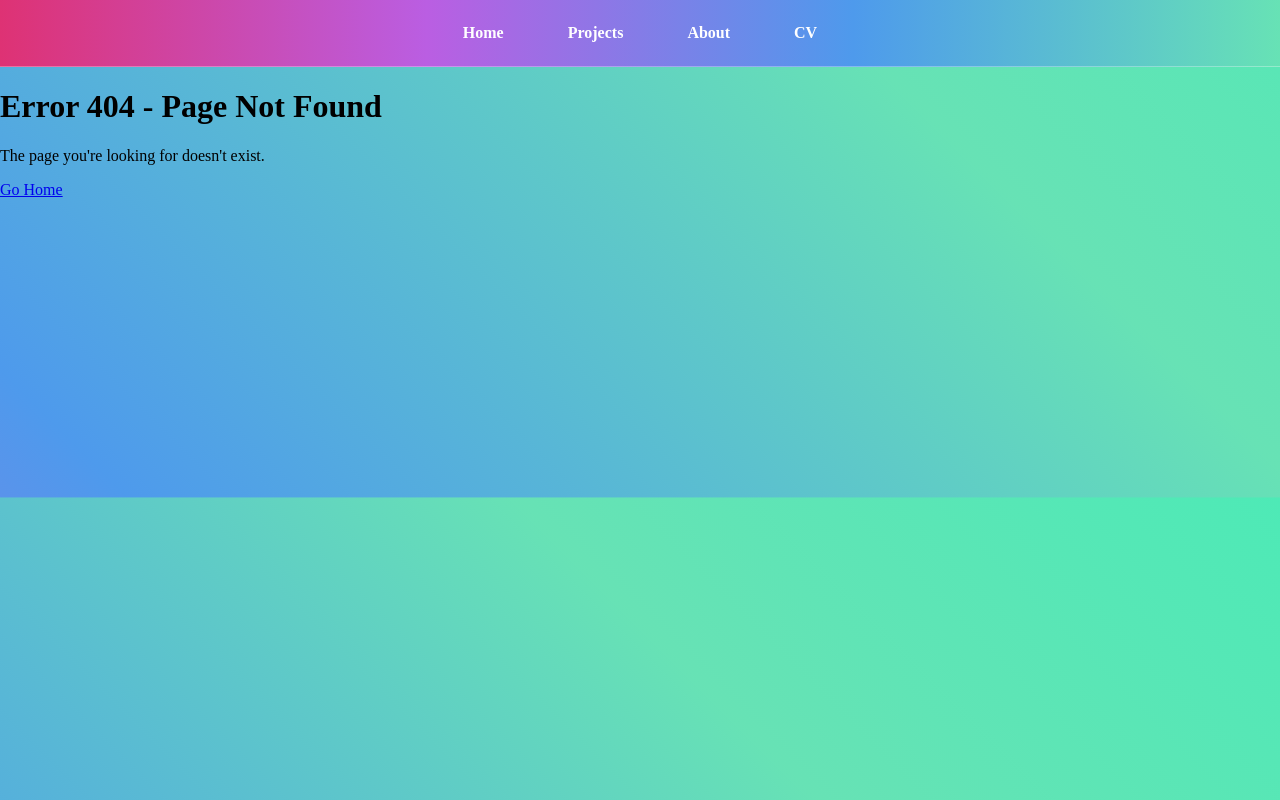
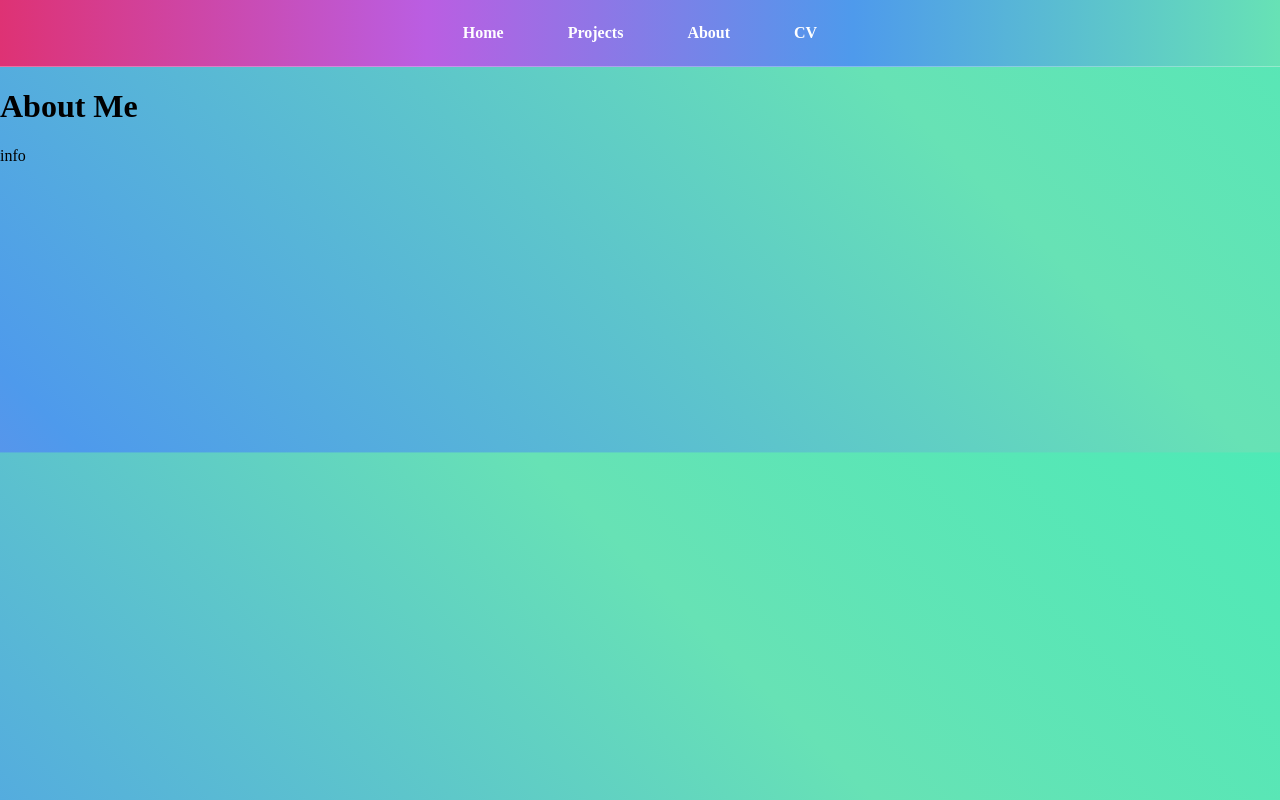
Before and after one commit to Laufley/portfolio, a React (Vite) app: page /portfolio/about in a window 1280 px wide. Before the commit this address had no page. Built offline with nearby package versions, Linux system fonts and the light colour scheme.

Commit message:
fix rename Personal to About

```diff
--- a/src/App.tsx
+++ b/src/App.tsx
@@ -1,7 +1,7 @@
 import { BrowserRouter as Router, Routes, Route } from 'react-router-dom'
 import Home from './Containers/Home'
 import Projects from './Components/Projects'
-import Personal from './Components/Personal'
+import About from './Components/About'
 import CV from './Components/CV'
 import ProjectByIdPage from './Components/ProjectByIdPage'
 import ErrorPage from './Components/ErrorPage'
@@ -19,7 +19,7 @@ function App() {
             <Route path="/" element={<Home />} />
             <Route path="/projects" element={<Projects projects={[]} />} />
             <Route path="/projects/:id" element={<ProjectByIdPage />} />
-            <Route path="/personal" element={<Personal />} />
+            <Route path="/about" element={<About />} />
             <Route path="/cv" element={<CV />} />
             <Route path="*" element={<ErrorPage />} />
           </Routes>
--- /dev/null
+++ b/src/Components/About.tsx
@@ -0,0 +1,11 @@
+function About() {
+
+  return (
+    <div className="about">
+      <h1>About Me</h1>
+      <p> info</p>
+    </div>
+  )
+}
+
+export default About
--- a/src/Components/Header.tsx
+++ b/src/Components/Header.tsx
@@ -16,7 +16,7 @@ const Header: React.FC<HeaderProps> = ({ setRoute }) => {
     <nav id="nav">
       <Link to="/home" onClick={handleNav('/home')}>Home</Link>
       <Link to="/Projects" onClick={handleNav('/Projects')}>Projects</Link>
-      <Link to="/Personal" onClick={handleNav('/personal')}>About</Link>
+      <Link to="/About" onClick={handleNav('/About')}>About</Link>
       <Link to="/CV" onClick={handleNav('/CV')}>CV</Link>
     </nav>
   );
--- a/src/Components/Personal.tsx
+++ /dev/null
@@ -1,11 +0,0 @@
-function Personal() {
-
-  return (
-    <div className="personal">
-      <h1>About Me</h1>
-      <p>Personal info</p>
-    </div>
-  )
-}
-
-export default Personal
--- a/src/Containers/Home.css
+++ b/src/Containers/Home.css
@@ -140,6 +140,7 @@
 .hero {
   position: relative;
   padding: 8rem 2rem 5rem;
+
 }
 
 .hero-inner {
```
